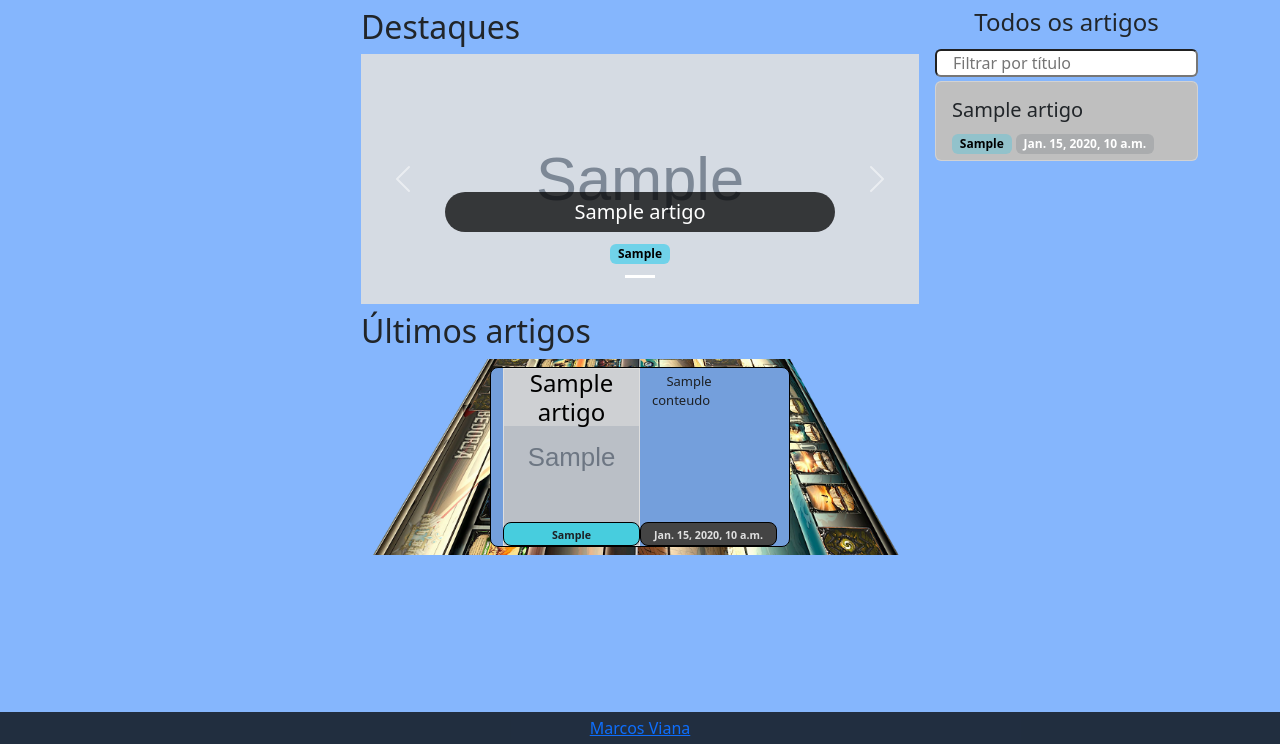
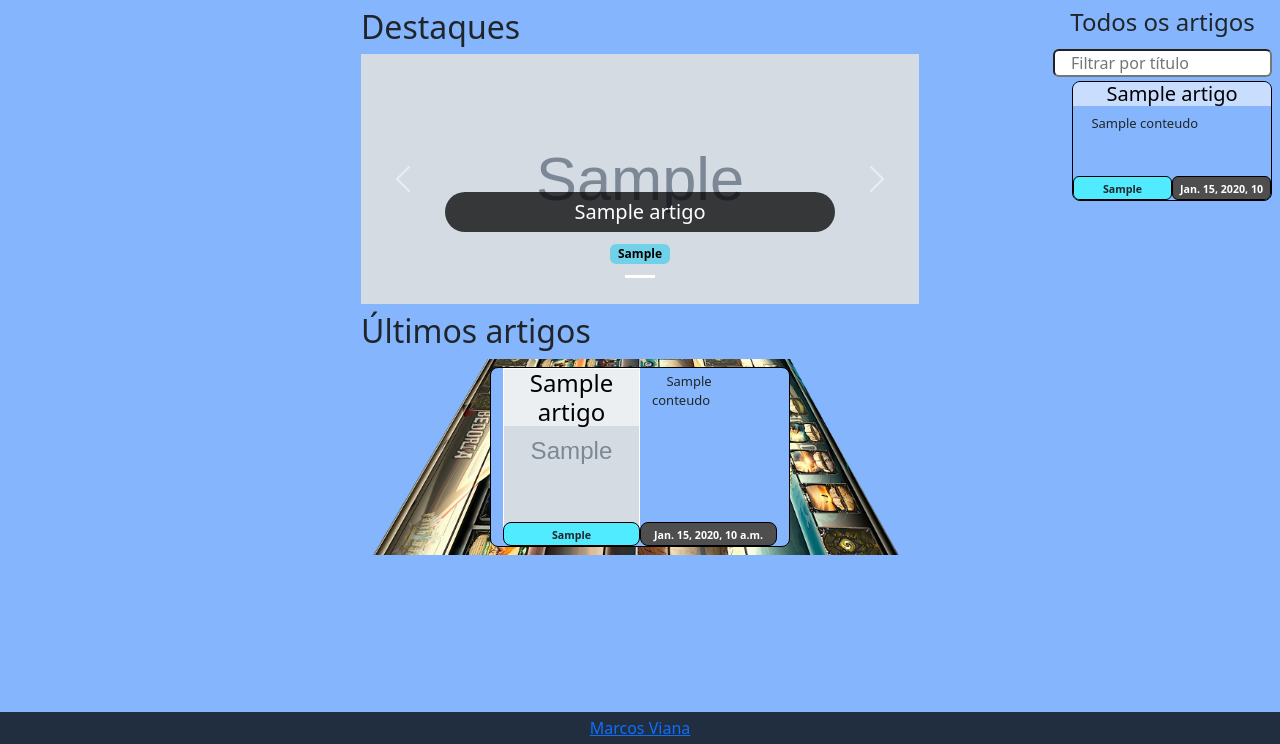
Before and after one commit to Marcosviana91/Faith_Battle_Site, a Django app: template novidades/templates/novidades.html in a window 1280 px wide. Shown: the part 56-800 px from the top of the page. Run offline with Django 5.2, Linux system fonts and the light colour scheme; the template is opened without the code that fills it: most values are stand-ins (such as "Sample title", 1, 10 or a date in 2020); grey boxes marked "Sample" are stand-in pictures; some libraries are stand-ins or nearby versions.

Commit message:
feat - style - preview and article cards

```diff
--- a/novidades/templates/novidades.html
+++ b/novidades/templates/novidades.html
@@ -3,7 +3,8 @@
 {% load static %}
 
 {% block 'head' %}
-<link rel="stylesheet" href="{% static 'novidades/css/novidades.css' %}">
+<link rel="stylesheet" href="{% static '/novidades/css/novidades.css' %}">
+<link rel="stylesheet" href="{% static '/novidades/css/cards_styles.css' %}">
 {% endblock %}
 
 {% block 'title' %}
@@ -69,8 +70,10 @@ Faith Battle - Novidades
                     <div class="overlay p-1"></div>
 
                     <div class="tags w-100">
-                        <div class="col-6 border border-1 border-black rounded rounded-3 text-center">{{artigo.tag_version}}</div>
-                        <div class="col-6 border border-1 border-black rounded rounded-3 text-center">{{artigo.data_hora_publicacao.date}}</div>
+                        <div class="col-6 border border-1 border-black rounded rounded-3 text-center">
+                            {{artigo.tag_version}}</div>
+                        <div class="col-6 border border-1 border-black rounded rounded-3 text-center">
+                            {{artigo.data_hora_publicacao.date}}</div>
                     </div>
 
                 </div>
@@ -79,24 +82,31 @@ Faith Battle - Novidades
             </div>
         </section>
     </main>
-    <aside class="col-3 d-none d-sm-flex flex-column ms-2 gap-1 p-2">
+    <aside class="d-none d-md-flex flex-column ms-2 gap-1 p-2">
         <h4 class="text-center">Todos os artigos</h4>
         <input type="text" name="filtrar_artigo" id="filtrar_artigo" class="rounded-2" placeholder="Filtrar por título">
-        <div class="d-flex flex-column gap-1">
+        <div class="d-flex flex-column gap-1 align-items-end">
             {% for artigo in todos_artigos %}
-            <div class="btn_link card flex-shrink-0 flex-grow-0" data-link="{% url 'artigo' artigo.id %}">
-                <div class="card-body bg-black bg-opacity-25">
-                    <h5 class="card-title">
-                        {{artigo.titulo}}
-                    </h5>
-                    <span class="badge text-bg-info">{{artigo.tag_version}}</span>
-                    <span class="badge text-bg-secondary">{{artigo.data_hora_publicacao.date}}</span>
+            <!-- Mini CARD -->
+            <div id="artigo_container_mini" class="btn_link" data-link="{% url 'artigo' artigo.id %}">
+                <h5 class="text-center">
+                    {{artigo.titulo}}
+                </h5>
+                <div id="txt_place_holder" class="px-1">
+                    <p class="toInnerHtml">{{artigo.conteudo}}</p>
+                </div>
+                <div class="tags w-100">
+                    <div class="col-6 border border-1 border-black rounded rounded-2 text-center">
+                        {{artigo.tag_version}}
+                    </div>
+                    <div class="col-6 border border-1 border-black rounded rounded-2 text-center">
+                        {{artigo.data_hora_publicacao.date}}
+                    </div>
                 </div>
             </div>
             {% endfor %}
         </div>
-
     </aside>
 </div>
-<script src="{% static 'novidades/js/novidades.js' %}"></script>
+<script src="{% static '/novidades/js/novidades.js' %}"></script>
 {% endblock %}
--- /dev/null
+++ b/templates/static/novidades/css/cards_styles.css
@@ -0,0 +1,118 @@
+#artigo_container {
+    cursor: pointer;
+    position: relative;
+    height: 180px;
+    width: 300px;
+    border: 1px solid black;
+    border-radius: 8px;
+    overflow: hidden;
+    background-color: #85B6FD;
+    transition: all .5s;
+}
+
+#artigo_container:hover {
+    scale: 1.1;
+    box-shadow: 0 0 10px 1px black;
+}
+
+#img_place_holder {
+    position: relative;
+}
+
+#img_place_holder h4 {
+    position: absolute;
+    background-color: #ffffff8e;
+    left: 0;
+    z-index: 1;
+    width: 100%;
+    color: #000000;
+}
+
+#img_place_holder img {
+    position: absolute;
+    top: 0;
+    left: 0;
+    width: 100%;
+    height: 100%;
+    z-index: 0;
+}
+
+#txt_place_holder p {
+    text-indent: 0.15in;
+    text-align: justify;
+    font-size: small;
+    height: 11em;
+    overflow: hidden;
+}
+
+#artigo_container .tags {
+    position: absolute;
+    bottom: 0;
+    left: 0;
+    display: flex;
+    height: 24px;
+    justify-content: space-between;
+}
+
+#artigo_container .tags div {
+    font-size: 8pt;
+    font-weight: 700;
+    line-height: 24px;
+}
+
+#artigo_container .tags div:nth-child(1) {
+    background-color: #51ebff;
+}
+
+#artigo_container .tags div:nth-child(2) {
+    background-color: #4e4e4e;
+    color: white;
+}
+
+/* artigo_container_mini */
+#artigo_container_mini {
+    position: relative;
+    cursor: pointer;
+    height: 120px;
+    width: 200px;
+    border: 1px solid black;
+    border-radius: 8px;
+    overflow: hidden;
+    background-color: #85B6FD;
+    transition: all .5s;
+}
+
+#artigo_container_mini:hover {
+    transform: translateX(-10px);
+    box-shadow: 0 0 10px 1px black;
+}
+
+#artigo_container_mini h5 {
+    background-color: #ffffff8e;
+    width: 100%;
+    color: #000000;
+}
+
+#artigo_container_mini .tags {
+    position: absolute;
+    bottom: 0;
+    left: 0;
+    display: flex;
+    height: 24px;
+    justify-content: space-between;
+}
+
+#artigo_container_mini .tags div {
+    font-size: 8pt;
+    font-weight: 700;
+    line-height: 24px;
+}
+
+#artigo_container_mini .tags div:nth-child(1) {
+    background-color: #51ebff;
+}
+
+#artigo_container_mini .tags div:nth-child(2) {
+    background-color: #4e4e4e;
+    color: white;
+}
--- a/templates/static/novidades/css/novidades.css
+++ b/templates/static/novidades/css/novidades.css
@@ -10,91 +10,10 @@
     /* background-blend-mode: soft-light; */
 }
 
-#artigo_container {
-    cursor: pointer;
-    position: relative;
-    height: 180px;
-    width: 300px;
-    border: 1px solid black;
-    border-radius: 8px;
-    overflow: hidden;
-    background-color: #85B6FD;
-    transition: all .5s;
-}
-
-#artigo_container:hover {
-    scale: 1.1;
-    box-shadow: 0 0 10px 1px black;
-}
-
-#img_place_holder {
-    position: relative;
-}
-
-#img_place_holder h4 {
+aside {
     position: absolute;
-    background-color: #ffffff8e;
-    left: 0;
-    z-index: 1;
-    width: 100%;
-    color: #000000;
-}
-
-#img_place_holder img {
-    position: absolute;
-    top: 0;
-    left: 0;
-    width: 100%;
-    height: 100%;
-    z-index: 0;
-}
-
-#txt_place_holder p {
-    text-indent: 0.15in;
-    text-align: justify;
-    font-size: small;
-    height: 11em;
-    overflow: hidden;
-}
-
-.overlay {
-    position: absolute;
-    left: 0;
-    top: 0;
-    width: 100%;
-    height: 100%;
-    background-color: #00000021;
-    z-index: 1;
-}
-
-.overlay:hover {
-    background-color: transparent;
-}
-
-#artigo_container .tags {
-    position: absolute;
-    bottom: 0;
-    left: 0;
-    display: flex;
-    height: 24px;
-    justify-content: space-between;
-
-
-}
-
-#artigo_container .tags div {
-    font-size: 8pt;
-    font-weight: 700;
-    line-height: 24px;
-}
-
-#artigo_container .tags div:nth-child(1) {
-    background-color: #51ebff;
-}
-
-#artigo_container .tags div:nth-child(2) {
-    background-color: #4e4e4e;
-    color: white;
+    right: 0;
+    width: 235px;
 }
 
 aside>div {
```
Also changed, not shown: novidades/templates/novo_artigo.html (+60 -1 lines), templates/static/novidades/css/novo_artigo.css (+12 -0 lines), templates/static/novidades/js/novo_artigo.js (+31 -19 lines).
